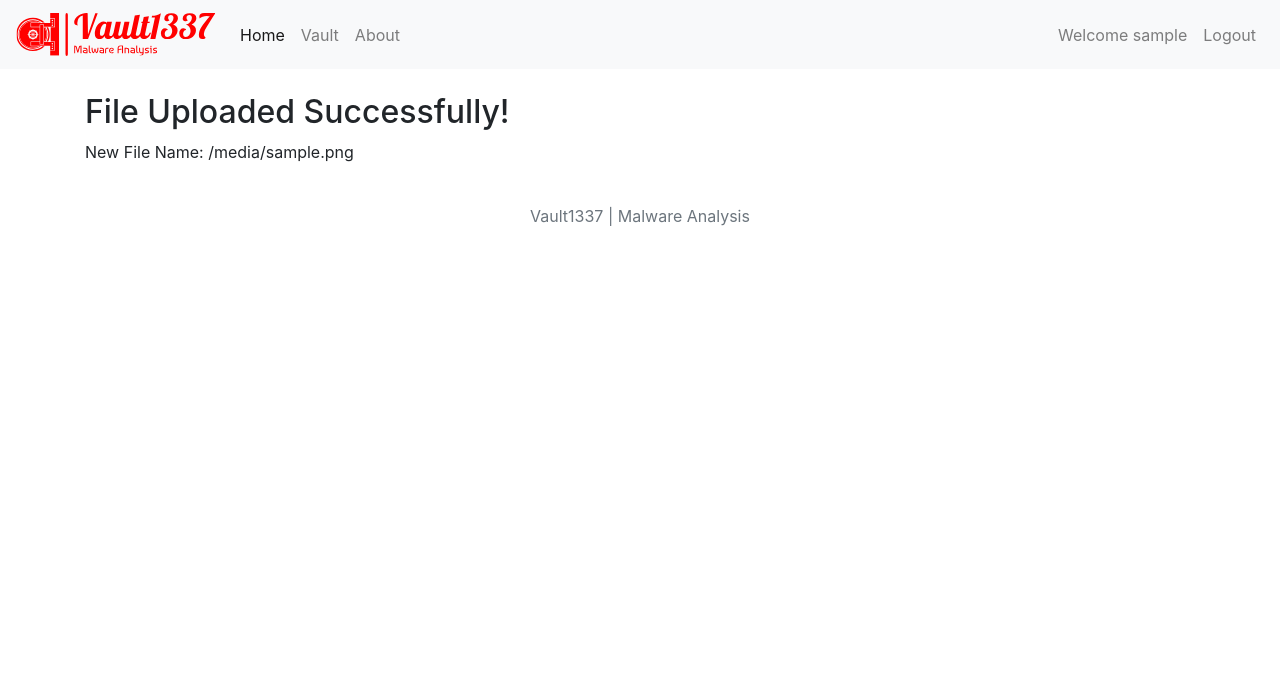
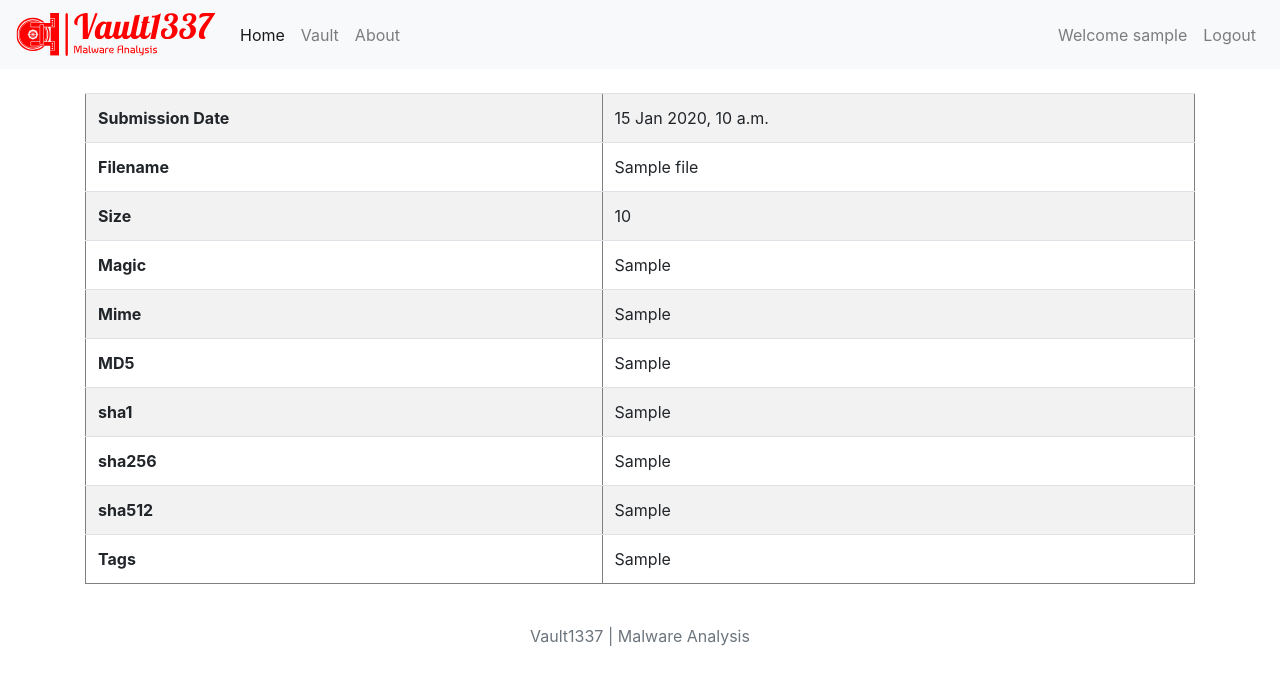
Before and after one commit to DanDreadless/Vault1337, a Django app: template vault/templates/vault/sample/sample.html in a window 1280 px wide. Shown: the top 685 px of the page. Run offline with Django 4.2, Linux system fonts and the light colour scheme; a user stored in the database is signed in; tables that the repository leaves empty hold one stand-in row (values such as "Sample post"); the template is opened without the code that fills it: values that come from a table or form of the project are taken from there, most other values are stand-ins (such as "Sample title", 1, 10 or a date in 2020); some libraries are stand-ins or nearby versions.

Commit message:
multiple changes

```diff
--- a/vault/models.py
+++ b/vault/models.py
@@ -11,15 +11,12 @@ class File(models.Model):
     sha1 = models.CharField(max_length=200)
     sha256 = models.CharField(max_length=200)
     sha512 = models.CharField(max_length=200)
+    tag = models.CharField(max_length=200, null=True)
     created_date = models.DateTimeField(default=datetime.datetime.now)
     parent = models.ForeignKey("self", null=True, on_delete=models.CASCADE)
 
     def __str__(self):
         return self.name
-
-class Tag(models.Model):
-    name = models.CharField(max_length=200)
-    file = models.ForeignKey(File, on_delete=models.CASCADE)
 
 class Comment(models.Model):
     title = models.CharField(max_length=200)
@@ -34,19 +31,3 @@ class User(models.Model):
 class Session(models.Model):
     token = models.CharField(max_length=200)
     user = models.ForeignKey(User, on_delete=models.CASCADE)
-
-class FileSession(models.Model):
-    file = models.ForeignKey(File, on_delete=models.CASCADE)
-    session = models.ForeignKey(Session, on_delete=models.CASCADE)
-
-class FileTag(models.Model):
-    file = models.ForeignKey(File, on_delete=models.CASCADE)
-    tag = models.ForeignKey(Tag, on_delete=models.CASCADE)
-
-class FileComment(models.Model):
-    file = models.ForeignKey(File, on_delete=models.CASCADE)
-    comment = models.ForeignKey(Comment, on_delete=models.CASCADE)
-
-class FileUser(models.Model):
-    file = models.ForeignKey(File, on_delete=models.CASCADE)
-    user = models.ForeignKey(User, on_delete=models.CASCADE)
--- a/vault/templates/vault/sample/sample.html
+++ b/vault/templates/vault/sample/sample.html
@@ -1,38 +1,53 @@
 {% extends 'base.html' %}
 {% load static %}
 {% block title %}Vault1337{% endblock %}
-<table  class="table table-striped" border="1" align="center">
-    <thead class="thead-dark">
+{% block content %}
+{% if user.is_authenticated %}
+<table class="table table-striped" border="1" align="center">
+    <tbody>
         <tr>
             <th>Submission Date</th>
+            <td>{{ item.created_date }}</td>
+        </tr>
+        <tr>
             <th>Filename</th>
+            <td>{{ item.name }}</td>
+        </tr>
+        <tr>
             <th>Size</th>
+            <td>{{ item.size }}</td>
+        </tr>
+        <tr>
             <th>Magic</th>
+            <td>{{ item.magic }}</td>
+        </tr>
+        <tr>
             <th>Mime</th>
+            <td>{{ item.mime }}</td>
+        </tr>
+        <tr>
             <th>MD5</th>
+            <td>{{ item.md5 }}</td>
+        </tr>
+        <tr>
             <th>sha1</th>
+            <td>{{ item.sha1 }}</td>
+        </tr>
+        <tr>
             <th>sha256</th>
+            <td>{{ item.sha256 }}</td>
+        </tr>
+        <tr>
             <th>sha512</th>
-        </tr>
-    </thead>
-    <tbody>
-        <tr>
-            <td>{{ item.created_date }}</td>
-            <td>{{ item.name }}</td>
-            <td>{{ item.size }}</td>
-            <td>{{ item.magic }}</td>
-            <td>{{ item.mime }}</td>
-            <td>{{ item.md5 }}</td>
-            <td>{{ item.sha1 }}</td>
-            <td>{{ item.sha256 }}</td>
             <td>{{ item.sha512 }}</td>
         </tr>
+        <tr>
+            <th>Tags</th>
+            <td>
+                {{ item.tag }}
+            </td>
     </tbody>
 </table>
-{% block content %}
-{% if user.is_authenticated %}
-<h2>File Uploaded Successfully!</h2>
-<p>New File Name: {{ file_name }}</p>
 {% else %}
 <div class="container-fluid">
     <div class="row">
--- a/vault/templates/vault/vault.html
+++ b/vault/templates/vault/vault.html
@@ -25,6 +25,7 @@
                 <td>{{ item.created_date }}</td>
                 <td>{{ item.name }}</td>
                 <td><a href="{% url 'sample_detail' item_id=item.id %}">{{ item.sha256 }}</a></td>
+                <td>{{ item.tag }}</td>
             </tr>
         {% endfor %}
     </tbody>
--- a/vault/views.py
+++ b/vault/views.py
@@ -3,7 +3,7 @@ from .utils import add_file  # Create a utility function for hash calculation
 from django.core.files.storage import FileSystemStorage
 # from django.http import HttpResponse
 # Create your views here.
-from .models import File, Tag, Comment, User, Session, FileSession, FileTag, FileComment, FileUser
+from .models import File, Comment, User, Session
 
 def index(request):
     # Render the HTML template index.html with the data in the context variable
@@ -64,6 +64,7 @@ def upload_file(request):
             sha1=sha1,
             sha256=sha256,
             sha512=sha512,
+            tag=tags,
         )
         if File.objects.filter(sha256=sha256).exists():
             return render(request, 'upload_error.html', {'error_message': 'File already exists'})
@@ -87,4 +88,4 @@ def upload_file(request):
 
 def sample_detail(request, item_id):
     item = get_object_or_404(File, pk=item_id)
-    return render(request, 'view_sample.html', {'item': item})
+    return render(request, 'sample.html', {'item': item})
```
Also changed, not shown: vault/admin.py (+1 -6 lines), README.md, vault/migrations/0008_remove_filesession_file_remove_filesession_session_and_more.py (added).
